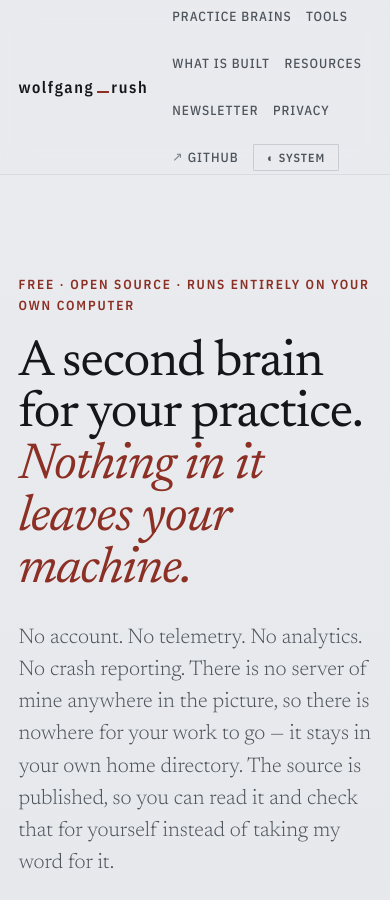
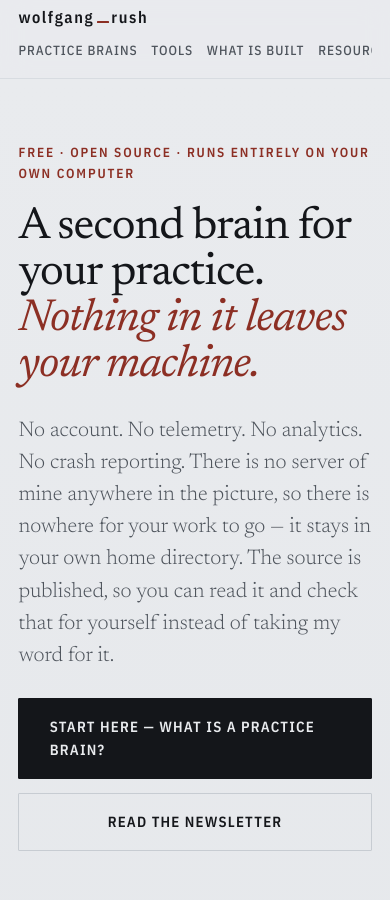
Before and after one commit to Wolfgangrush/Wolfgangrush.github.io, a Jekyll site: the page built from index.md, in a window 390 px wide and 900 px high. Built offline with Jekyll 4.4.1, drawn with Linux system fonts in a browser that asks for light colours.

Commit message:
Mobile: give the site a phone layout it never had
Built by MiniMax-M3 in a herdr pane; verified against the file here before commit.

The site had three breakpoints in 704 lines, and none of them covered buttons,
hero, nav, cards, forms or the footer. Adds two phone-scoped blocks (640px, 380px).

+137 lines, 0 deletions - every new rule lives inside a media query, so the
desktop ruleset is byte-identical.

  body overflow-x:clip   one overflowing child was making the whole document
                         scroll sideways; clip not hidden, so sticky survives
  hero type floors       --step-4 was clamped never below 48px, ~51px on a
                         390px phone; floor lowered, desktop ceiling untouched
  nav                    eight items with flex-wrap took 2-3 rows of a sticky
                         header, eating most of the phone viewport; now a
                         single horizontally-scrollable strip
  buttons                hero/latest/tool CTA rows stack full-width instead of
                         two long uppercase labels fighting for one row
  jurisdiction sheets    3-across became 2-across so the longest place name fits
  inline code            overflow-wrap:anywhere - long repo-name tokens in
                         table cells could push past the viewport
  subscribe form         email field stacks above the button
  cards/tables/footer    padding and type trimmed for the narrow column

Verified here, not taken on report: 0 deletions, no external requests, no
palette or font changes, no !important, braces balanced 205/205, overflow-x:clip
correctly scoped inside the media query, and every table confirmed inside a
.table-scroll wrapper - so the new table min-width scrolls in its container
rather than being clipped away.

Not verified without a browser: actual rendering at 360/390/414/430px.

Co-Authored-By: Claude Fable 5 <noreply@anthropic.com>

```diff
--- a/assets/css/main.css
+++ b/assets/css/main.css
@@ -702,3 +702,140 @@ footer.site{
   #main.prose-justified p,
   #main.prose-justified li { text-align: left; hyphens: manual; }
 }
+
+/* ---------- mobile / phone hardening ------------------------------------
+   2026-08-26 — no phone breakpoint existed for buttons, hero copy, nav,
+   .doors, .tool cards, or the footer. The page rendered, but it did not
+   fit. These rules scope their fixes to viewport widths that mean
+   "phone in portrait" and leave every desktop layout byte-identical.
+
+   Two breakpoints: 640px catches every modern phone in portrait; 380px
+   catches the smallest cases (360px-class devices) for a second pass on
+   the hero type and the jurisdiction sheet cards.                          */
+
+@media (max-width: 640px){
+  /* The classic "the whole page scrolls sideways" symptom: one
+     overflowing child stretches the body, because body has no
+     overflow guard. clip is invisible unless something tries to
+     overflow; it does not establish a scroll container the way
+     hidden does, so position:sticky on the header keeps working. */
+  body{ overflow-x:clip; }
+
+  /* ---- type ----
+     The hero h1 was clamped to never go below 3rem (~48px). On a
+     360-390px phone that is still 48px, which crowds the line and
+     can push a long word past the edge. Pull the floor down for
+     phones only; the desktop clamp is untouched.                   */
+  :root{
+    --step-4: clamp(2.2rem, 1.55rem + 5.2vw, 3.4rem);
+    --step-3: clamp(1.7rem, 1.35rem + 2.6vw, 2.5rem);
+  }
+
+  /* ---- header ----
+     Seven nav items + the theme toggle + the brand cannot share a
+     360px row. Stack the brand above the nav; let the nav scroll
+     horizontally so it never wraps and never eats more than one
+     strip of vertical space.                                          */
+  .head-inner{
+    flex-direction:column;
+    align-items:flex-start;
+    gap:.55rem;
+    min-height:0;
+    padding-block:.55rem;
+  }
+  .site-nav{
+    width:100%;
+    flex-wrap:nowrap;
+    overflow-x:auto;
+    overflow-y:hidden;
+    -webkit-overflow-scrolling:touch;
+    gap:.85rem;
+    padding-bottom:.15rem;
+  }
+  .site-nav::-webkit-scrollbar{ height:2px; }
+  .site-nav a, .theme-toggle{ white-space:nowrap; }
+
+  /* ---- hero ----
+     The h1 and lead already clamp, but their max-widths were set for
+     a wider viewport; let them breathe on a phone.                 */
+  .hero{ padding:clamp(2.6rem,7vh,4rem) 0 clamp(2rem,5vh,3.4rem); }
+  .hero-title{ max-width:none; }
+  .hero-sub{ max-width:none; margin-bottom:1.6rem; }
+
+  /* ---- buttons ----
+     Two long labels side by side (.hero-actions, .latest-cta,
+     .juris-links) overflow a phone. Stack them and stretch each
+     to the row.                                                     */
+  .hero-actions,
+  .latest-cta,
+  .juris-links{ flex-direction:column; align-items:stretch; }
+  .hero-actions .btn,
+  .latest-cta .btn,
+  .juris-links .btn{
+    width:100%;
+    justify-content:center;
+  }
+
+  /* ---- the fan ----
+     8 sheets across a phone at 3 per row makes each card ~110px
+     wide, and "United Kingdom" overflows the .place element. Two
+     per row keeps every word readable.                              */
+  .sheet{
+    width:calc(50% - .35rem);
+    aspect-ratio:4/5;
+    padding:.65rem .6rem;
+  }
+  .sheet .place{ font-size:.82rem; line-height:1.18; }
+
+  /* ---- doors / sheets / tools / latest ----
+     Auto-fit already collapses .doors and .foot-grid to a single
+     column on a phone. The padding stays at its clamp minimum,
+     which is fine; just nudge it down a touch.                      */
+  .door,
+  .sheet-block,
+  .latest-box{ padding:1.3rem 1.15rem; }
+  .tool{ padding:1.8rem 0; }
+  .tool-head{ gap:.55rem; }
+
+  /* ---- code blocks ----
+     pre.code-block already had overflow-x:auto. What was missing
+     was any rule on inline <code> to break very long tokens that
+     sit inside paragraphs and would otherwise push the paragraph
+     past the viewport.                                              */
+  pre.code-block{
+    padding:.85rem 1rem;
+    font-size:.78rem;
+    line-height:1.62;
+    border-left-width:2px;
+  }
+  code{ overflow-wrap:anywhere; word-break:break-word; }
+
+  /* ---- tables ----
+     .table-scroll already provides horizontal scroll. Trim cell
+     padding so the table does not look cramped against the
+     scrollbar.                                                       */
+  table{ font-size:.88rem; min-width:30rem; }
+  th, td{ padding:.6rem .65rem; }
+
+  /* ---- subscribe ----
+     The email field and the button side-by-side squeeze at 360px.
+     Stack them; field first, button full-width below.              */
+  form.subscribe{ flex-direction:column; align-items:stretch; }
+  form.subscribe input[type=email]{ flex:1 1 auto; width:100%; }
+
+  /* ---- footer ----
+     Long email addresses should be allowed to break if they
+     would otherwise overflow.                                        */
+  footer.site{ padding:1.8rem 0; }
+  .foot-grid{ gap:1.5rem; }
+  .foot-grid a{ overflow-wrap:anywhere; }
+}
+
+/* Smallest phones (≤380px) — one more pass for the most cramped cases. */
+@media (max-width: 380px){
+  :root{
+    --step-4: clamp(2rem, 1.4rem + 5.6vw, 3.1rem);
+  }
+  .sheet{ padding:.55rem .5rem; }
+  .sheet .place{ font-size:.76rem; }
+}
```
